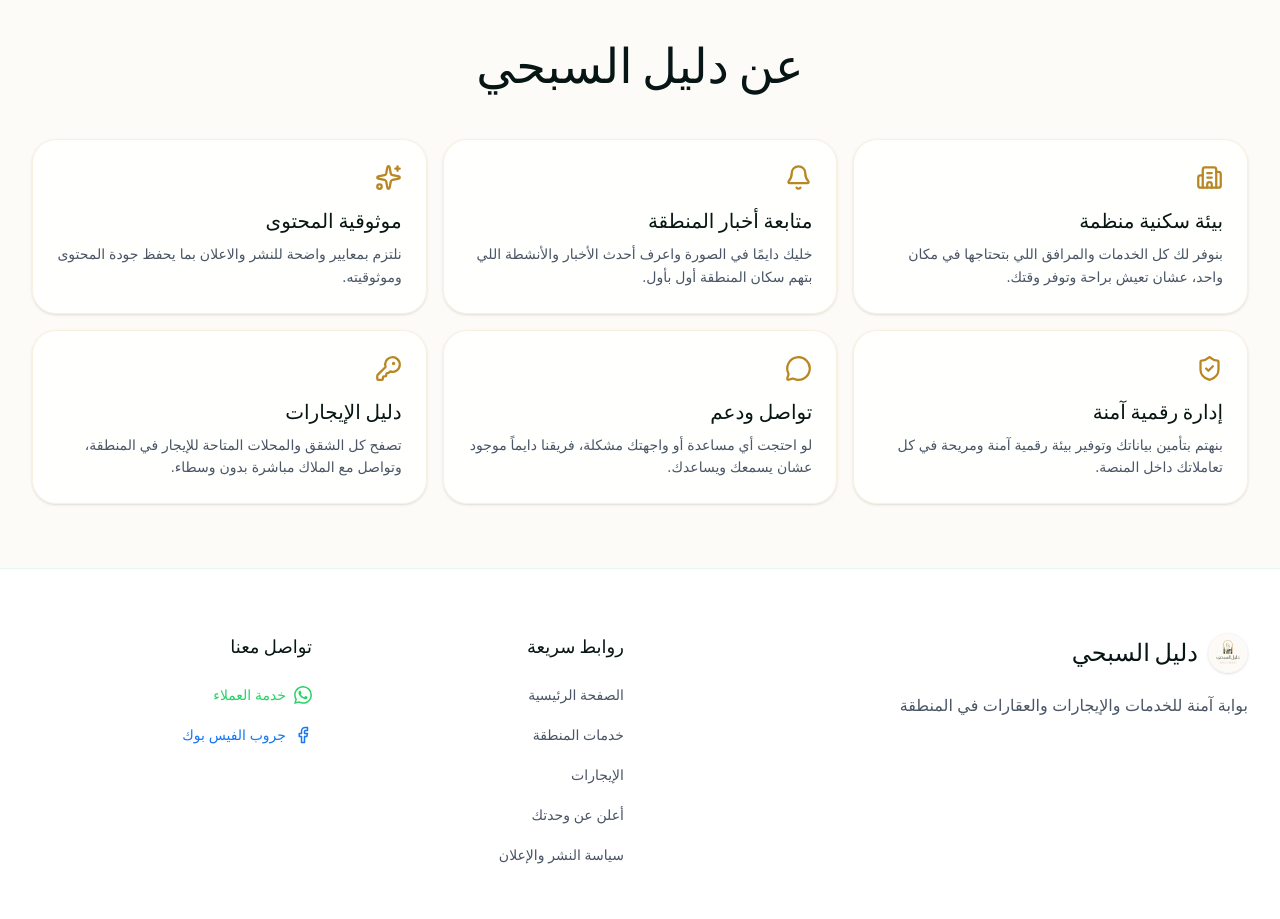
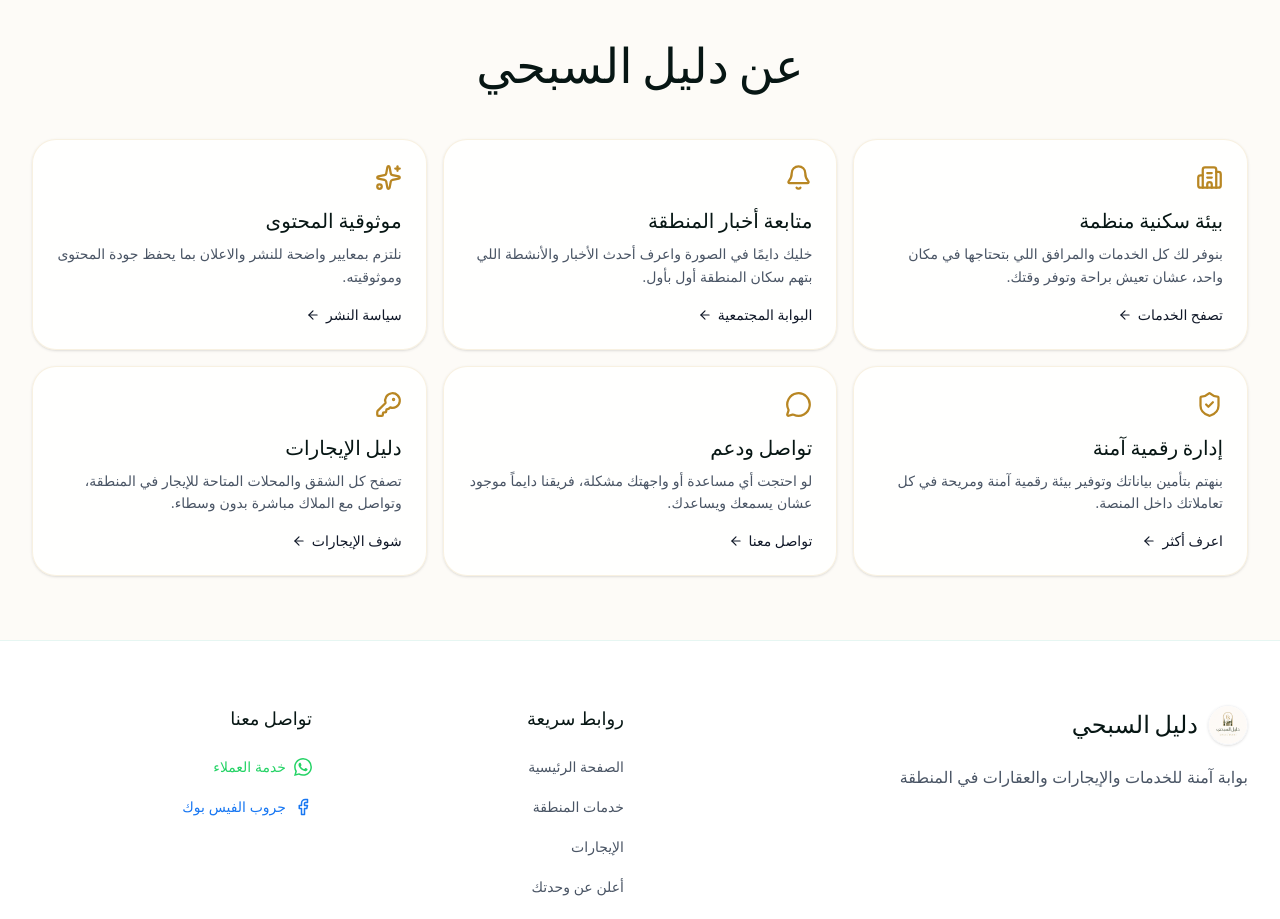
Before and after one commit to mohabx116-creator/dalilsubhi-landing-web, a React (Vite) app: page / in a window 1280 px wide. Shown: the part 820-1739 px from the top of the page. Built offline with nearby package versions, Linux system fonts and the light colour scheme; no server answers.

Commit message:
feat: add navigation links to each facility card

```diff
--- a/src/components/FacilitiesSection.tsx
+++ b/src/components/FacilitiesSection.tsx
@@ -1,12 +1,55 @@
-import { Bell, Building2, KeyRound, MessageCircle, ShieldCheck, Sparkles } from 'lucide-react';
+import { Bell, Building2, KeyRound, MessageCircle, ShieldCheck, Sparkles, ArrowLeft } from 'lucide-react';
+
+const SERVICES_URL = 'https://services-ds-core-91.dalilsubhi.com';
+const COMMUNITY_URL = 'https://services-ds-core-91.dalilsubhi.com/community';
+const RENTALS_URL = 'https://rentals-ds-core-91.dalilsubhi.com/rentals';
+const WHATSAPP_URL = 'https://chat.whatsapp.com/ECEZfbsvjlU43eDvKa9XUu';
+const PUBLISHING_POLICY_URL = 'https://dalilsubhi.com/publishing-policy';
 
 const facilities = [
-  { title: 'بيئة سكنية منظمة', icon: Building2, description: 'بنوفر لك كل الخدمات والمرافق اللي بتحتاجها في مكان واحد، عشان تعيش براحة وتوفر وقتك.' },
-  { title: 'متابعة أخبار المنطقة', icon: Bell, description: 'خليك دايمًا في الصورة واعرف أحدث الأخبار والأنشطة اللي بتهم سكان المنطقة أول بأول.' },
-  { title: 'موثوقية المحتوى', icon: Sparkles, description: 'نلتزم بمعايير واضحة للنشر والاعلان بما يحفظ جودة المحتوى وموثوقيته.' },
-  { title: 'إدارة رقمية آمنة', icon: ShieldCheck, description: 'بنهتم بتأمين بياناتك وتوفير بيئة رقمية آمنة ومريحة في كل تعاملاتك داخل المنصة.' },
-  { title: 'تواصل ودعم', icon: MessageCircle, description: 'لو احتجت أي مساعدة أو واجهتك مشكلة، فريقنا دايماً موجود عشان يسمعك ويساعدك.' },
-  { title: 'دليل الإيجارات', icon: KeyRound, description: 'تصفح كل الشقق والمحلات المتاحة للإيجار في المنطقة، وتواصل مع الملاك مباشرة بدون وسطاء.' },
+  {
+    title: 'بيئة سكنية منظمة',
+    icon: Building2,
+    description: 'بنوفر لك كل الخدمات والمرافق اللي بتحتاجها في مكان واحد، عشان تعيش براحة وتوفر وقتك.',
+    href: SERVICES_URL,
+    cta: 'تصفح الخدمات',
+  },
+  {
+    title: 'متابعة أخبار المنطقة',
+    icon: Bell,
+    description: 'خليك دايمًا في الصورة واعرف أحدث الأخبار والأنشطة اللي بتهم سكان المنطقة أول بأول.',
+    href: COMMUNITY_URL,
+    cta: 'البوابة المجتمعية',
+  },
+  {
+    title: 'موثوقية المحتوى',
+    icon: Sparkles,
+    description: 'نلتزم بمعايير واضحة للنشر والاعلان بما يحفظ جودة المحتوى وموثوقيته.',
+    href: PUBLISHING_POLICY_URL,
+    cta: 'سياسة النشر',
+  },
+  {
+    title: 'إدارة رقمية آمنة',
+    icon: ShieldCheck,
+    description: 'بنهتم بتأمين بياناتك وتوفير بيئة رقمية آمنة ومريحة في كل تعاملاتك داخل المنصة.',
+    href: SERVICES_URL,
+    cta: 'اعرف أكثر',
+  },
+  {
+    title: 'تواصل ودعم',
+    icon: MessageCircle,
+    description: 'لو احتجت أي مساعدة أو واجهتك مشكلة، فريقنا دايماً موجود عشان يسمعك ويساعدك.',
+    href: WHATSAPP_URL,
+    cta: 'تواصل معنا',
+    external: true,
+  },
+  {
+    title: 'دليل الإيجارات',
+    icon: KeyRound,
+    description: 'تصفح كل الشقق والمحلات المتاحة للإيجار في المنطقة، وتواصل مع الملاك مباشرة بدون وسطاء.',
+    href: RENTALS_URL,
+    cta: 'شوف الإيجارات',
+  },
 ];
 
 export default function FacilitiesSection() {
@@ -19,11 +62,23 @@ export default function FacilitiesSection() {
           </h2>
         </div>
         <div className="grid gap-4 sm:grid-cols-2 lg:grid-cols-3">
-          {facilities.map(({ title, icon: Icon, description }) => (
-            <article className="rounded-2xl sm:rounded-3xl border border-[#d6b25e]/18 bg-white/85 p-5 sm:p-6 shadow-sm" key={title}>
+          {facilities.map(({ title, icon: Icon, description, href, cta, external }) => (
+            <article
+              className="flex flex-col rounded-2xl sm:rounded-3xl border border-[#d6b25e]/18 bg-white/85 p-5 sm:p-6 shadow-sm transition-all duration-300 hover:-translate-y-0.5 hover:shadow-md"
+              key={title}
+            >
               <Icon className="text-[#b88622] sm:w-[27px] sm:h-[27px]" size={24} />
               <h3 className="mt-4 text-lg sm:text-xl font-bold text-[#071614]">{title}</h3>
-              <p className="mt-2 text-xs sm:text-sm leading-relaxed text-gray-600">{description}</p>
+              <p className="mt-2 flex-1 text-xs sm:text-sm leading-relaxed text-gray-600">{description}</p>
+              <a
+                href={href}
+                target={external ? '_blank' : undefined}
+                rel={external ? 'noopener noreferrer' : undefined}
+                className="mt-4 inline-flex items-center gap-1.5 text-xs sm:text-sm font-semibold text-[#0fa37f] transition hover:gap-2.5 hover:opacity-80"
+              >
+                {cta}
+                <ArrowLeft size={14} />
+              </a>
             </article>
           ))}
         </div>
```
